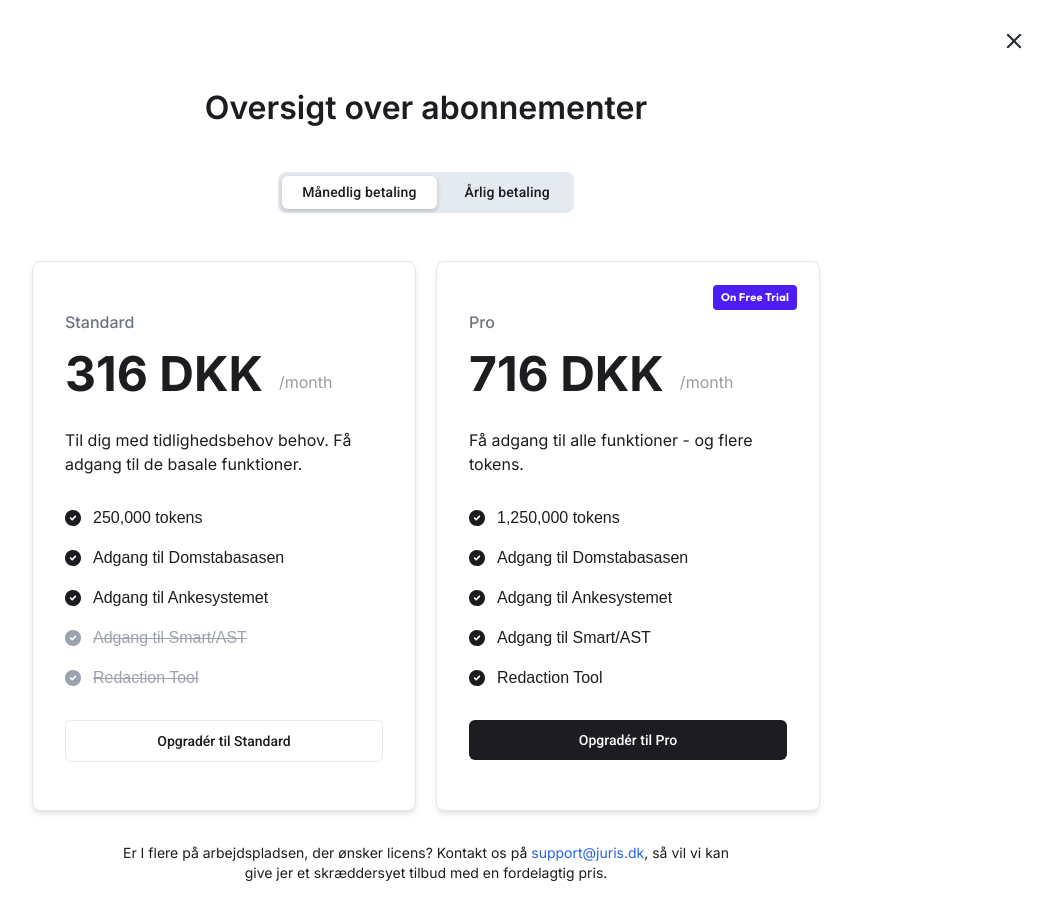
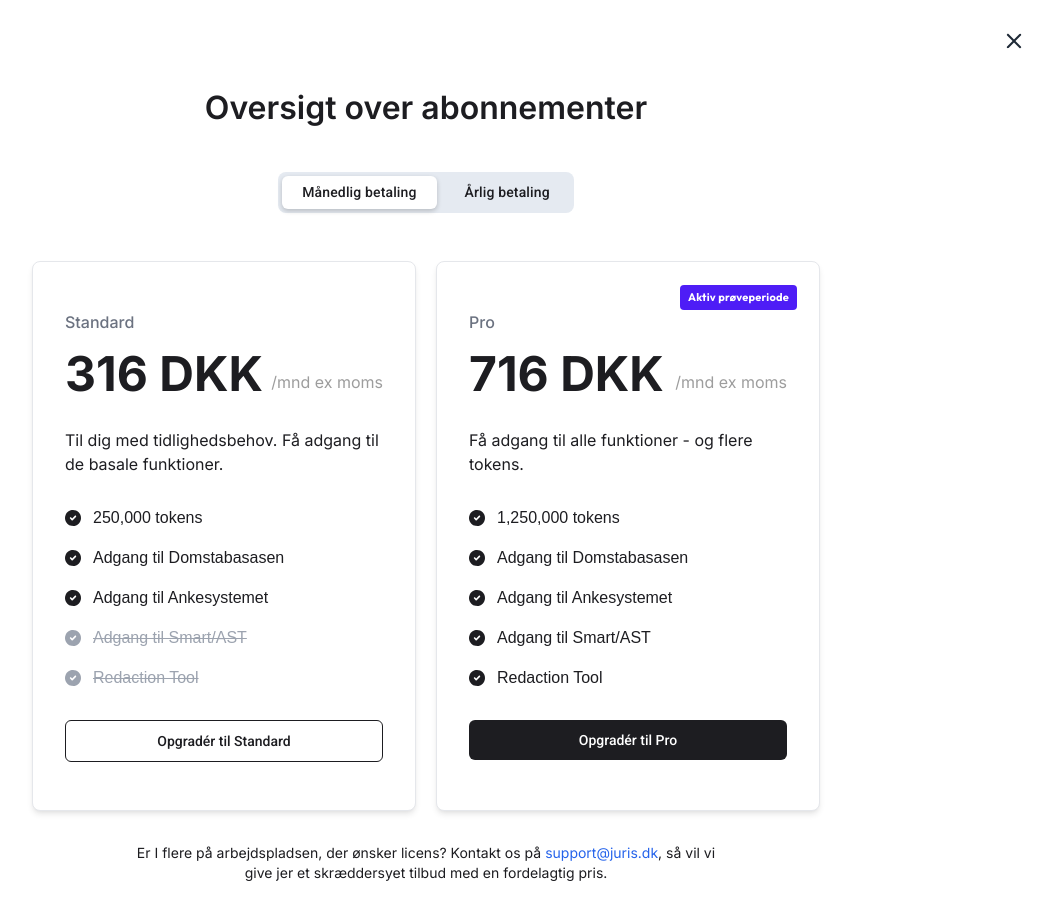
Before and after one commit to simonkataev/pricing-app, a Next.js app: page /pricing in a window 1280 px wide. Shown: the top 920 px of the page, without its empty margins (214-1266 px from the left). Built offline with nearby package versions, Linux system fonts and the light colour scheme.

Commit message:
chore: updated texts

```diff
--- a/src/app/pricing/page.tsx
+++ b/src/app/pricing/page.tsx
@@ -2,7 +2,6 @@
 
 import React, { useState, Suspense } from "react";
 import { useSearchParams } from "next/navigation";
-import Script from "next/script";
 import BillingToggle from "@/components/pricing/BillingToggle";
 import PricingCard from "@/components/pricing/PricingCard";
 import PricingHeader from "@/components/pricing/PricingHeader";
@@ -62,46 +61,11 @@
             Er I flere på arbejdspladsen, der ønsker licens? Kontakt os på
             <a href="mailto:support@juris.dk" className="text-blue-600 hover:underline ml-1">
               support@juris.dk
-            </a>, så vil vi kan give jer et skræddersyet tilbud med en
+            </a>, så vil vi give jer et skræddersyet tilbud med en
             fordelagtig pris.
           </p>
         </section>
       </div>
-
-      <Script id="pricing-schema" type="application/ld+json">
-        {`
-          {
-            "@context": "https://schema.org",
-            "@type": "Product",
-            "name": "Juris AI",
-            "description": "Juridisk AI-assistent med adgang til domstolsafgørelser og juridiske værktøjer",
-            "offers": [
-              {
-                "@type": "Offer",
-                "name": "Standard",
-                "price": "${billingCycle === 'monthly' ? '316' : '3160'}",
-                "priceCurrency": "DKK",
-                "description": "Til dig med tidlighedsbehov behov. Få adgang til de basale funktioner.",
-                "availability": "https://schema.org/InStock",
-                "url": "https://juris.dk/pricing",
-                "priceValidUntil": "${new Date(new Date().setFullYear(new Date().getFullYear() + 1)).toISOString().split('T')[0]}",
-                "billingDuration": "${billingCycle === 'monthly' ? 'P1M' : 'P1Y'}"
-              },
-              {
-                "@type": "Offer",
-                "name": "Pro",
-                "price": "${billingCycle === 'monthly' ? '716' : '7160'}",
-                "priceCurrency": "DKK",
-                "description": "Få adgang til alle funktioner - og flere tokens.",
-                "availability": "https://schema.org/InStock",
-                "url": "https://juris.dk/pricing",
-                "priceValidUntil": "${new Date(new Date().setFullYear(new Date().getFullYear() + 1)).toISOString().split('T')[0]}",
-                "billingDuration": "${billingCycle === 'monthly' ? 'P1M' : 'P1Y'}"
-              }
-            ]
-          }
-        `}
-      </Script>
     </div>
   );
 }
--- a/src/components/pricing/PricingCard.tsx
+++ b/src/components/pricing/PricingCard.tsx
@@ -12,7 +12,7 @@
 const PricingCard: React.FC<PricingCardProps> = ({
   tier,
   billingCycle,
-  status = "ongoing-trial"
+  status = "ongoing-trial",
 }) => {
   const price =
     billingCycle === "monthly" ? tier.price.monthly : tier.price.yearly;
@@ -29,7 +29,7 @@
       {tier.id === "pro" && status === "ongoing-trial" && (
         <div className="absolute top-[23px] right-[22px]">
           <div className="bg-purple text-white px-2 py-1 rounded font-outfit text-[11px] font-bold tracking-[0.22px] leading-normal text-center">
-            On Free Trial
+            Aktiv prøveperiode
           </div>
         </div>
       )}
@@ -39,12 +39,12 @@
           {tier.name}
         </h3>
 
-        <div className="flex items-end gap-4">
+        <div className="flex items-end justify-between">
           <span className="text-5xl font-bold text-black font-inter">
             {price} DKK
           </span>
           <span className="text-base text-grey mb-1 font-inter">
-            /{billingCycle === "monthly" ? "month" : "year"}
+            /{billingCycle === "monthly" ? "mnd ex moms" : "mnd ex år"}
           </span>
         </div>
       </div>
@@ -68,7 +68,7 @@
           className={`w-full py-[10px] px-[20px] rounded-md text-sm font-medium font-roboto ${
             tier.id === "pro"
               ? "bg-black text-white hover:bg-opacity-90"
-              : "border border-light-gray text-black bg-white hover:bg-light-gray"
+              : "border border-[#1D1D21] text-black bg-white hover:bg-light-gray"
           } ${isDisabledButton ? "opacity-50 cursor-not-allowed" : ""}`}
         >
           {tier.buttonText}
--- a/src/data/pricingData.ts
+++ b/src/data/pricingData.ts
@@ -26,7 +26,7 @@
       monthly: 316,
       yearly: 3160,
     },
-    description: 'Til dig med tidlighedsbehov behov. Få adgang til de basale funktioner.',
+    description: 'Til dig med tidlighedsbehov. Få adgang til de basale funktioner.',
     features: [
       { name: '250,000 tokens', included: true },
       { name: 'Adgang til Domstabasasen', included: true },
```
